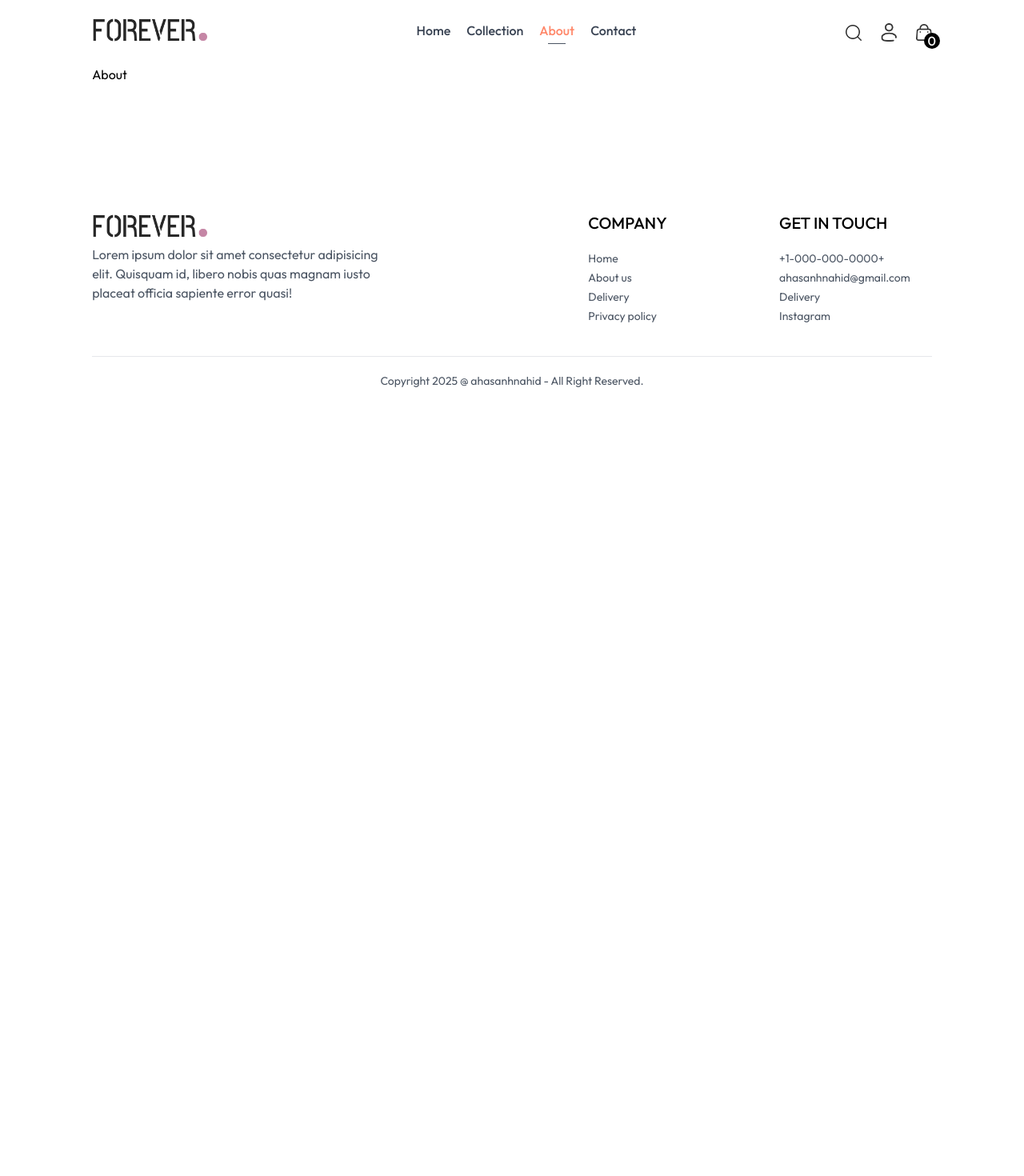
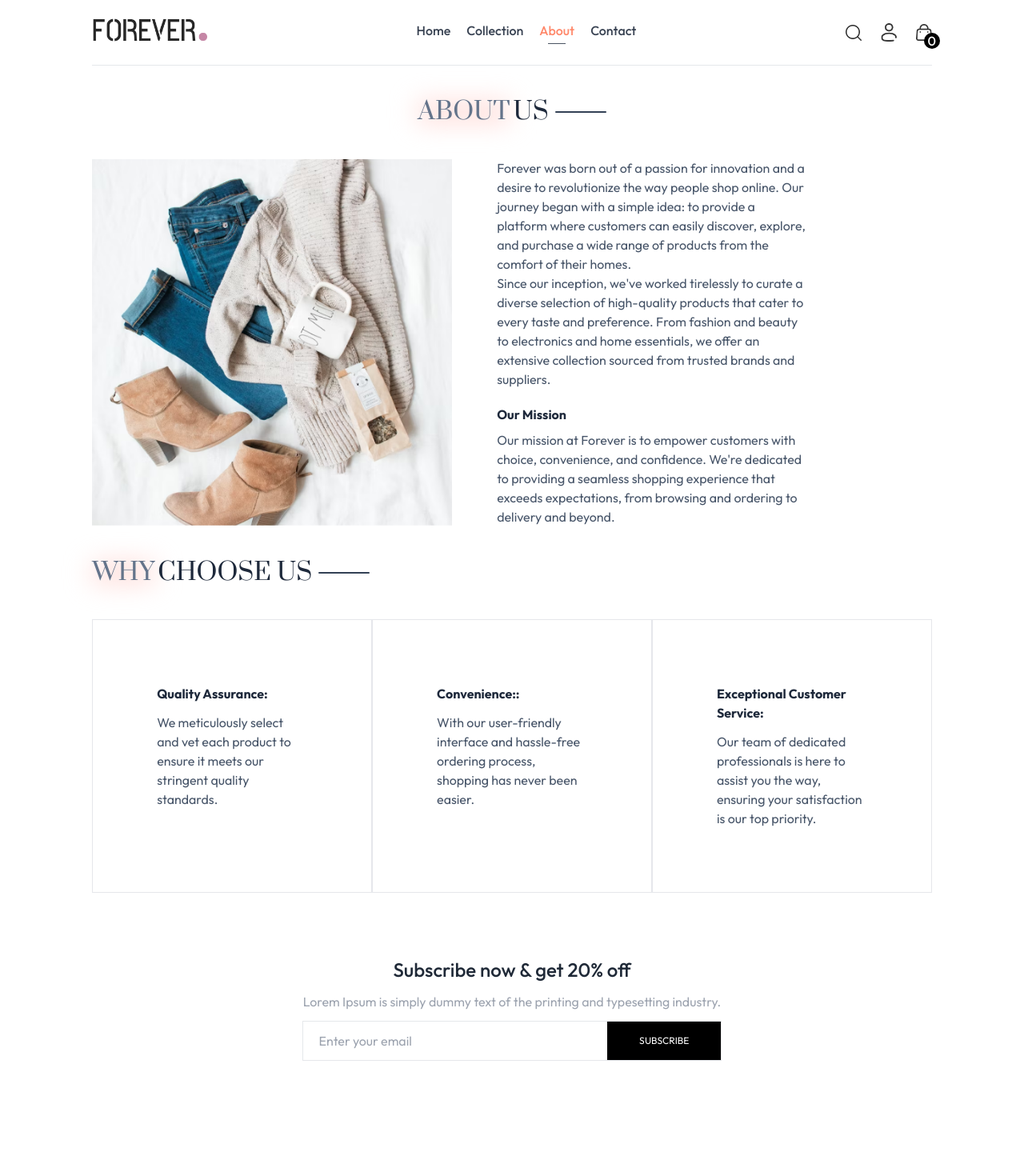
Before and after one commit to ahasan06/mern-ecommerce, a React (Vite) app in the folder frontend/: page /about in a window 1280 px wide. Shown: the top 1470 px of the page at 80% size. Before the commit the page ends 800 px from the top, so only its background shows below. Built offline with nearby package versions, Linux system fonts and the light colour scheme.

Commit message:
part 15 : about us ui handled

```diff
--- a/frontend/src/pages/About.jsx
+++ b/frontend/src/pages/About.jsx
@@ -1,8 +1,53 @@
 import React from 'react'
-
+import Title from '../components/Title'
+import { assets } from './../assets/assets';
+import NewsletterBox from '../components/NewsLetter';
 function About() {
   return (
-    <div>About</div>
+    <div className='border-t py-10'>
+
+      <div className='flex  justify-center'>
+        <Title text1={'About'} text2={'us'} />
+      </div>
+
+      <div className='about__us mt-10 flex flex-col lg:flex-row items-center gap-14 xl:w-[85%] mx-auto lg:mx-0'>
+        <img src={assets.about_img} alt="about-img" className=' lg:w-[450px] w-full h-full' />
+        <div className='about_us body flex flex-col gap-5'>
+          <p className='text-slate-600'>Forever was born out of a passion for innovation and a desire to revolutionize the way people shop online. Our journey began with a simple idea: to provide a platform where customers can easily discover, explore, and purchase a wide range of products from the comfort of their homes.
+            <br />
+            Since our inception, we've worked tirelessly to curate a diverse selection of high-quality products that cater to every taste and preference. From fashion and beauty to electronics and home essentials, we offer an extensive collection sourced from trusted brands and suppliers.</p>
+          <div className=' flex flex-col gap-2'>
+            <h4 className='font-bold text-slate-800'>Our Mission</h4>
+            <p className='text-slate-600'>Our mission at Forever is to empower customers with choice, convenience, and confidence. We're dedicated to providing a seamless shopping experience that exceeds expectations, from browsing and ordering to delivery and beyond.</p>
+          </div>
+        </div>
+      </div>
+
+      <div className='mt-10'>
+        <Title text1={'Why'} text2={'choose us'} />
+
+        <div className='py-10 grid grid-cols-1 md:grid-cols-3'>
+          <div className='about_card border p-20 flex flex-col gap-3'>
+            <h4 className='font-bold text-slate-800'>Quality Assurance:</h4>
+            <p className='text-slate-600'>We meticulously select and vet each product to ensure it meets our stringent quality standards.</p>
+          </div>
+
+          <div className='about_card border p-20 flex flex-col gap-3'>
+            <h4 className='font-bold text-slate-800'>Convenience::</h4>
+            <p className='text-slate-600'>With our user-friendly interface and hassle-free ordering process, shopping has never been easier.</p>
+          </div>
+
+          <div className='about_card border p-20 flex flex-col gap-3'>
+            <h4 className='font-bold text-slate-800'>Exceptional Customer Service:</h4>
+            <p className='text-slate-600'>Our team of dedicated professionals is here to assist you the way, ensuring your satisfaction is our top priority.</p>
+          </div>
+        </div>
+
+        <NewsletterBox/>
+
+      </div>
+
+    </div>
   )
 }
 
--- a/frontend/src/pages/Login.jsx
+++ b/frontend/src/pages/Login.jsx
@@ -2,7 +2,7 @@
 import { Link } from 'react-router-dom'
 
 function Login() {
-  const [currentState ,setCurrentState] = useState('signup')
+  const [currentState , setCurrentState ] = useState('signup')
 
   return (
     <from className=" flex flex-col items-center gap-4 w-[90%] mx-auto  min-h-[60vh] justify-center sm:max-w-96 ">
```
